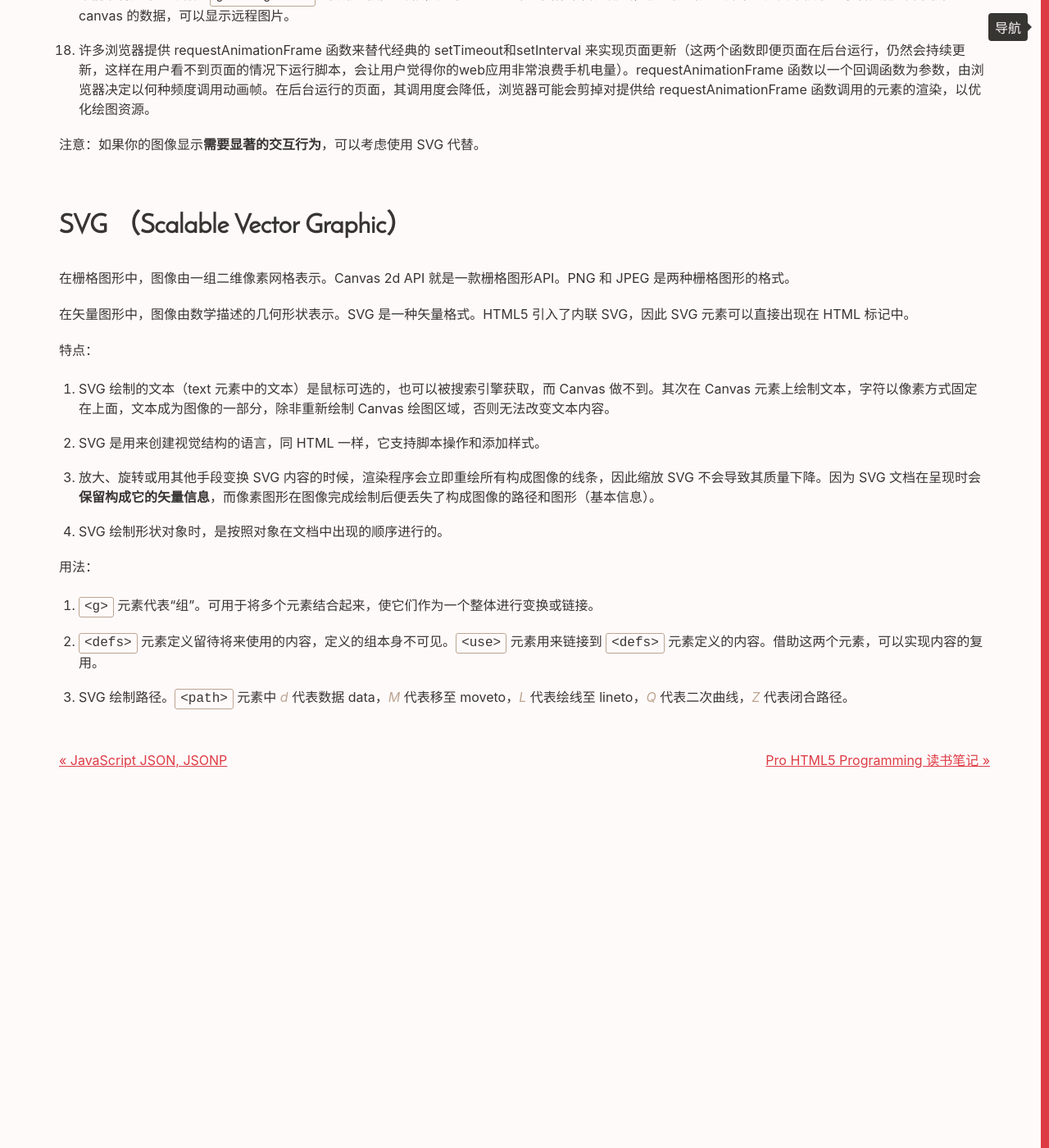
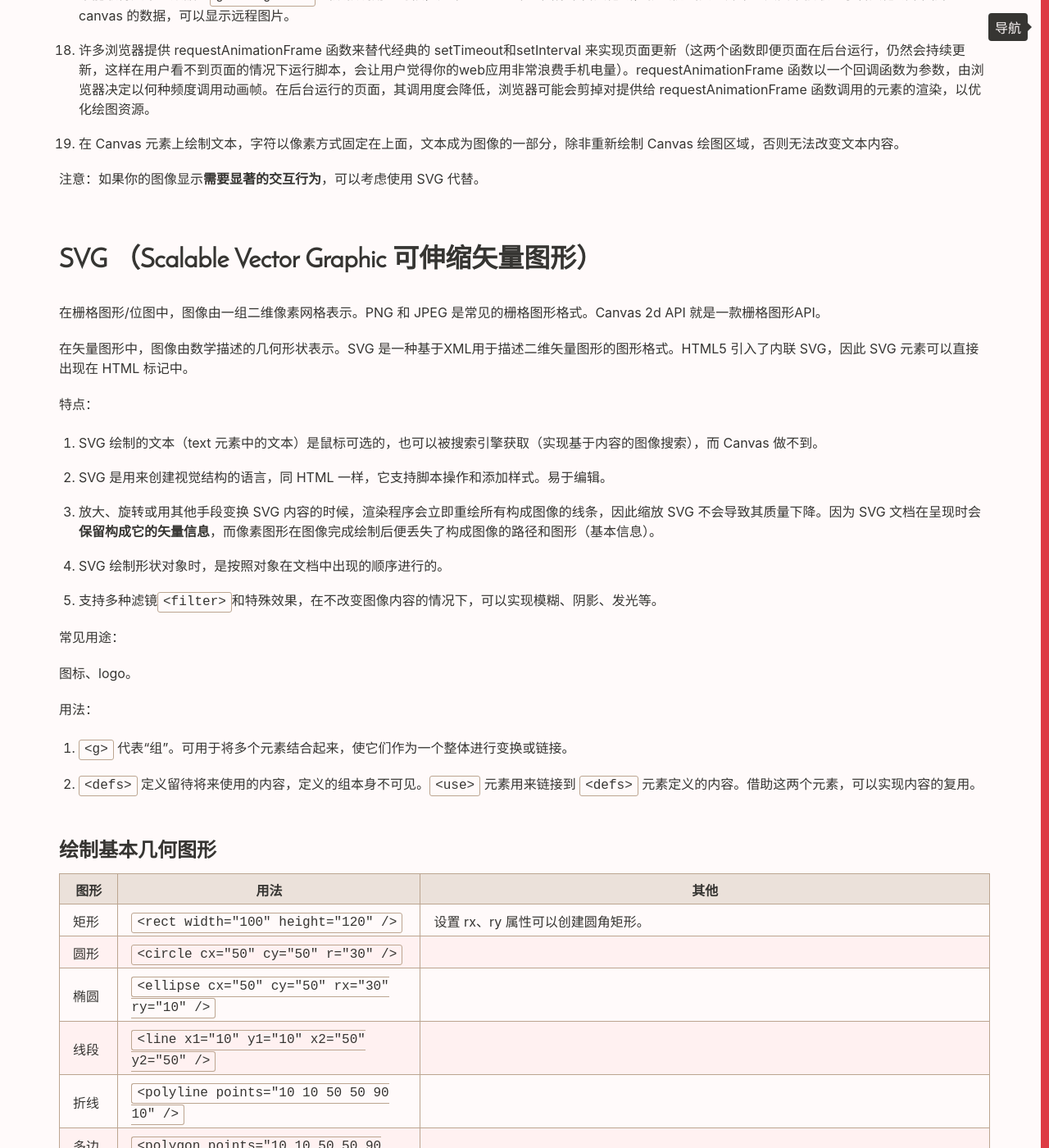
Before and after one commit to Vivi-wu/dive-into-web, a Jekyll site: the page built from _posts/2015-09-02-HTML-Canvas-and-SVG.markdown, in a window 1280 px wide and 1400 px high, scrolled down 2164 px. Shown: the whole window at 82% size. Built offline with Jekyll 4.4.1, drawn with Linux system fonts in a browser that asks for light colours; some of the changed text lies outside the part shown.

Commit message:
add 补充svg博文

```diff
--- a/_posts/2015-09-02-HTML-Canvas.markdown
+++ b/_posts/2015-09-02-HTML-Canvas-and-SVG.markdown
@@ -74,28 +74,51 @@ categories: [HTML, JavaScript]
 
 23. 许多浏览器提供 requestAnimationFrame 函数来替代经典的 setTimeout和setInterval 来实现页面更新（这两个函数即便页面在后台运行，仍然会持续更新，这样在用户看不到页面的情况下运行脚本，会让用户觉得你的web应用非常浪费手机电量）。requestAnimationFrame 函数以一个回调函数为参数，由浏览器决定以何种频度调用动画帧。在后台运行的页面，其调用度会降低，浏览器可能会剪掉对提供给 requestAnimationFrame 函数调用的元素的渲染，以优化绘图资源。
 
+24. 在 Canvas 元素上绘制文本，字符以像素方式固定在上面，文本成为图像的一部分，除非重新绘制 Canvas 绘图区域，否则无法改变文本内容。
+
 注意：如果你的图像显示**需要显著的交互行为**，可以考虑使用 SVG 代替。
 
-## SVG （Scalable Vector Graphic）
+## SVG （Scalable Vector Graphic 可伸缩矢量图形）
 
-在栅格图形中，图像由一组二维像素网格表示。Canvas 2d API 就是一款栅格图形API。PNG 和 JPEG 是两种栅格图形的格式。
+在栅格图形/位图中，图像由一组二维像素网格表示。PNG 和 JPEG 是常见的栅格图形格式。Canvas 2d API 就是一款栅格图形API。
 
-在矢量图形中，图像由数学描述的几何形状表示。SVG 是一种矢量格式。HTML5 引入了内联 SVG，因此 SVG 元素可以直接出现在 HTML 标记中。
+在矢量图形中，图像由数学描述的几何形状表示。SVG 是一种基于XML用于描述二维矢量图形的图形格式。HTML5 引入了内联 SVG，因此 SVG 元素可以直接出现在 HTML 标记中。
 
 特点：
 
-1. SVG 绘制的文本（text 元素中的文本）是鼠标可选的，也可以被搜索引擎获取，而 Canvas 做不到。其次在 Canvas 元素上绘制文本，字符以像素方式固定在上面，文本成为图像的一部分，除非重新绘制 Canvas 绘图区域，否则无法改变文本内容。
+1. SVG 绘制的文本（text 元素中的文本）是鼠标可选的，也可以被搜索引擎获取（实现基于内容的图像搜索），而 Canvas 做不到。
 
-2. SVG 是用来创建视觉结构的语言，同 HTML 一样，它支持脚本操作和添加样式。
+2. SVG 是用来创建视觉结构的语言，同 HTML 一样，它支持脚本操作和添加样式。易于编辑。
 
 3. 放大、旋转或用其他手段变换 SVG 内容的时候，渲染程序会立即重绘所有构成图像的线条，因此缩放 SVG 不会导致其质量下降。因为 SVG 文档在呈现时会**保留构成它的矢量信息**，而像素图形在图像完成绘制后便丢失了构成图像的路径和图形（基本信息）。
 
 4. SVG 绘制形状对象时，是按照对象在文档中出现的顺序进行的。
 
+5. 支持多种滤镜`<filter>`和特殊效果，在不改变图像内容的情况下，可以实现模糊、阴影、发光等。
+
+常见用途：
+
+图标、logo。
+
 用法：
 
-1. `<g>` 元素代表“组”。可用于将多个元素结合起来，使它们作为一个整体进行变换或链接。
+1. `<g>` 代表“组”。可用于将多个元素结合起来，使它们作为一个整体进行变换或链接。
 
-2. `<defs>` 元素定义留待将来使用的内容，定义的组本身不可见。`<use>` 元素用来链接到 `<defs>` 元素定义的内容。借助这两个元素，可以实现内容的复用。
+2. `<defs>` 定义留待将来使用的内容，定义的组本身不可见。`<use>` 元素用来链接到 `<defs>` 元素定义的内容。借助这两个元素，可以实现内容的复用。
 
-3. SVG 绘制路径。`<path>` 元素中 _d_ 代表数据 data，_M_ 代表移至 moveto，_L_ 代表绘线至 lineto，_Q_ 代表二次曲线，_Z_ 代表闭合路径。
+### 绘制基本几何图形
+
+| 图形 | 用法 | 其他 |
+| --- | --- | --- |
+| 矩形 | `<rect width="100" height="120" />` | 设置 rx、ry 属性可以创建圆角矩形。 |
+| 圆形 | `<circle cx="50" cy="50" r="30" />` |
+| 椭圆 | `<ellipse cx="50" cy="50" rx="30" ry="10" />` |
+| 线段 | `<line x1="10" y1="10" x2="50" y2="50" />` |
+| 折线 | `<polyline points="10 10 50 50 90 10" />` |
+| 多边形 | `<polygon points="10 10 50 50 90 10" />` |
+| 路径 | `<path d="M 10 10 L 50 50 L 90 10 Z" >` | _d_ 代表数据 data，数据中的 _M_ 移至 moveto 坐标位置，_L_ 绘线至 lineto，_Q_ 代表二次曲线，_Z_ 代表闭合路径，_A_ 代表绘制椭圆弧。|
+| 文本 | `<text x="50" y="50">Hello World</text>` |
+
+通用属性：
+1. _fill_ 填充颜色
+2. _stroke_ 描边颜色
```
